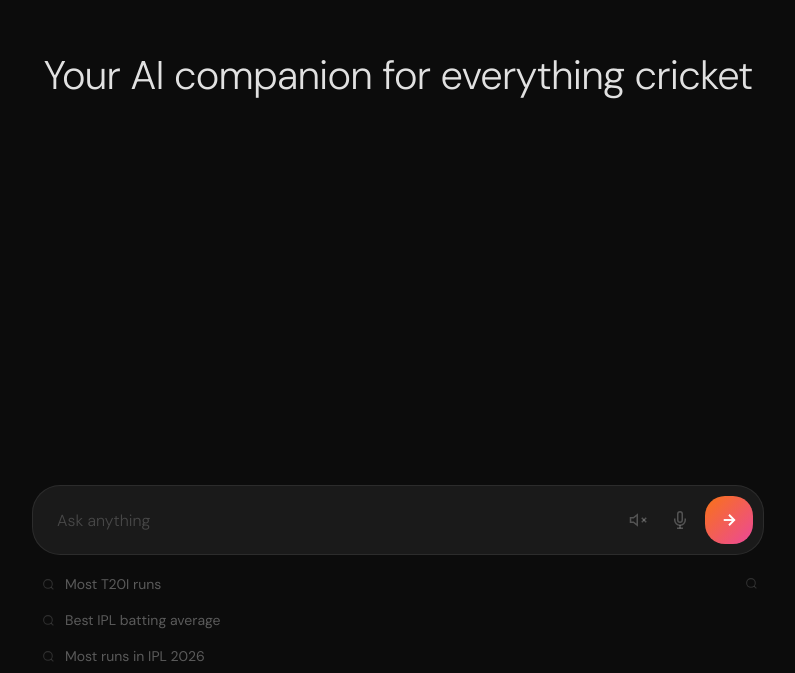
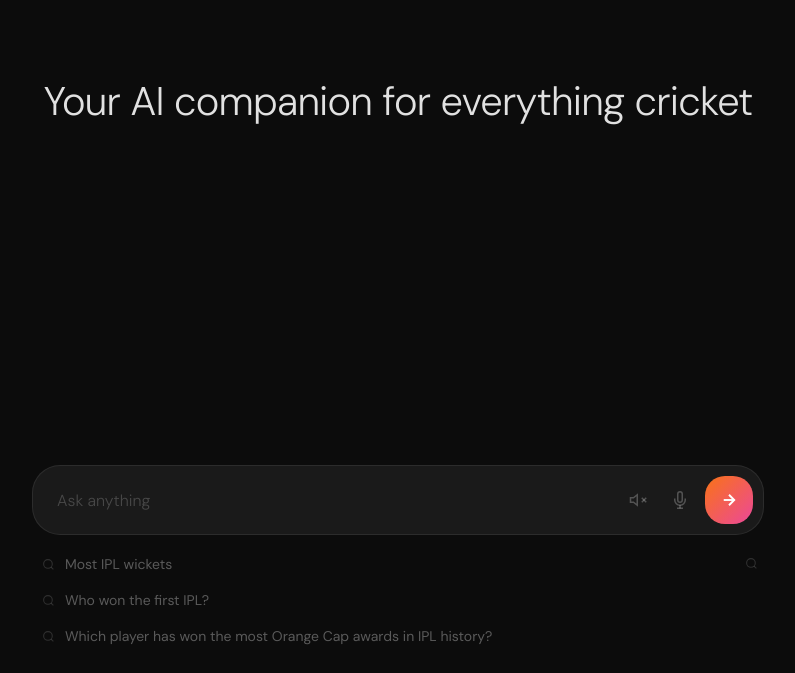
Before and after one commit to SD-SF360/AskAI, a React (Create React App) app: page / in a window 1280 px wide. Shown: the part 127-800 px from the top of the page, without its empty margins (242-1037 px from the left). Built offline with nearby package versions, Linux system fonts and the light colour scheme.

Commit message:
Fix iframe layout — remove fixed positioning, proper flex column

```diff
--- a/src/AskSF360.css
+++ b/src/AskSF360.css
@@ -11,13 +11,12 @@
 
 /* ── Page shell ─────────────────────────────────────────────── */
 .ask-page {
-  position: fixed;
-  top: 0; left: 0; right: 0; bottom: 0;
+  width: 100%;
+  height: 100vh;
   background: #0c0c0c;
   display: flex;
   flex-direction: column;
   overflow: hidden;
-  z-index: 10;
   font-family: 'DM Sans', sans-serif;
 }
 
@@ -56,7 +55,7 @@
   align-items: center;
   justify-content: center;
   width: 100%;
-  padding: 0 24px 160px;
+  padding: 0 24px 80px;
   box-sizing: border-box;
 }
 
@@ -84,7 +83,7 @@
   width: 100%;
   max-width: 780px;
   margin: 0 auto;
-  padding: 72px 24px 200px;
+  padding: 24px 24px 16px;
   display: flex;
   flex-direction: column;
   gap: 24px;
@@ -168,35 +167,23 @@
 /* ── Input area (landing = inline, chat = fixed bottom) ─────── */
 .ask-input-area {
   width: 100%;
-  max-width: 780px;
-  margin: 0 auto;
-  padding: 0 24px;
-  box-sizing: border-box;
-  display: flex;
-  flex-direction: column;
-}
-
-.ask-input-area--fixed {
-  position: fixed;
-  bottom: 0; left: 0; right: 0;
-  max-width: 100%;
-  padding: 0 0 28px;
-  background: linear-gradient(to top, #0c0c0c 65%, transparent);
-  z-index: 20;
+  flex-shrink: 0;
+  background: linear-gradient(to top, #0c0c0c 80%, transparent);
+  padding: 8px 0 20px;
   display: flex;
   flex-direction: column;
   align-items: center;
 }
 
-.ask-input-area--fixed .ask-input-inner {
+.ask-input-area--fixed {
+  /* same as above — no longer actually fixed, just reuses class */
+}
+
+.ask-input-inner {
   width: 100%;
   max-width: 780px;
   padding: 0 24px;
   box-sizing: border-box;
-}
-
-.ask-input-inner {
-  width: 100%;
   display: flex;
   flex-direction: column;
 }
--- a/src/AskSF360.js
+++ b/src/AskSF360.js
@@ -3,27 +3,13 @@ import "./AskSF360.css";
 import { BarChart, Bar, XAxis, YAxis, Tooltip, ResponsiveContainer, CartesianGrid } from "recharts";
 
 const SUGGESTIONS = [
+  "Who won the first IPL?",
+  "Which player has won the most Orange Cap awards in IPL history?",
+  "Which team has won the highest number of IPL titles (tied at 5 each)?",
   "Most IPL runs",
   "Most IPL wickets",
   "Most IPL sixes",
-  "Most IPL fours",
-  "Best IPL batting average",
-  "Best IPL economy rate",
-  "Best IPL strike rate",
-  "Most runs in IPL 2026",
-  "Most wickets in IPL 2026",
-  "Most T20I runs",
-  "Most T20I wickets",
-  "Who is in best form in 2025?",
   "Compare Kohli vs Rohit",
-  "Compare Bumrah vs Rashid Khan",
-  "How does Kohli bat against Bumrah?",
-  "Who won the first IPL?",
-  "Which player has won the most Orange Cap awards in IPL history?",
-  "Which team has won the most IPL titles?",
-  "Virat Kohli IPL stats",
-  "Jasprit Bumrah IPL stats",
-  "MS Dhoni IPL career",
 ];
 
 // Pick 3 random suggestions
@@ -249,7 +235,7 @@ function AskSF360({ API_URL }) {
       )}
 
       {/* ── Input area — inline on landing, fixed when chatting ── */}
-      <div className={`ask-input-area ${hasMessages ? "ask-input-area--fixed" : ""}`}>
+      <div className="ask-input-area">
         <div className="ask-input-inner">
 
           {/* Input bar */}
```
